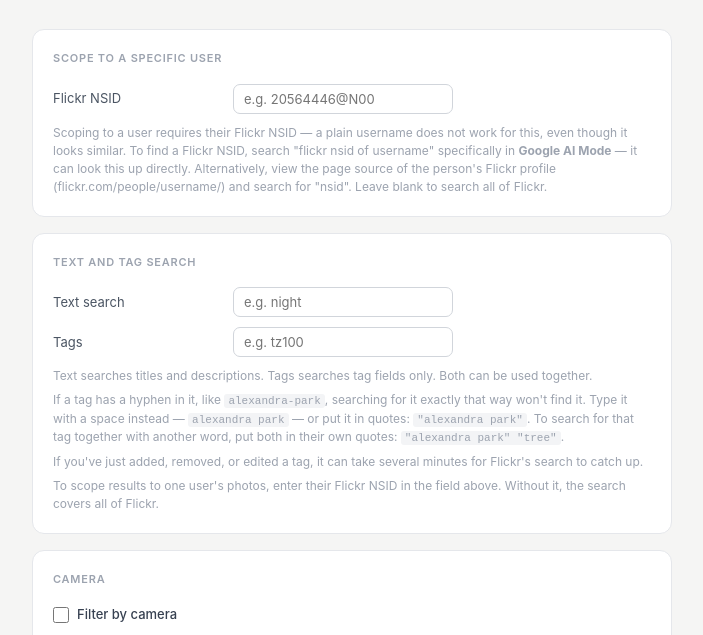
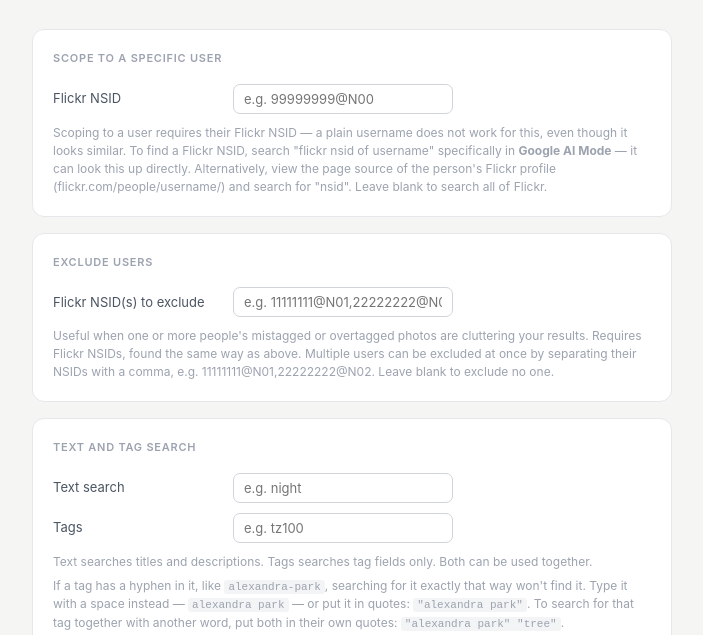
Before and after one commit to khladky/flickr-exif-search, a plain HTML site: page index.html in a window 1280 px wide. Shown: the part 119-754 px from the top of the page, without its empty margins (288-991 px from the left). Drawn offline with Linux system fonts and the light colour scheme.

Commit message:
Add files via upload

```diff
--- a/index.html
+++ b/index.html
@@ -93,9 +93,18 @@
     <div class="card-title">Scope to a specific user</div>
     <div class="field-row">
       <label for="nsid">Flickr NSID</label>
-      <input type="text" id="nsid" class="wide" placeholder="e.g. 20564446@N00" oninput="build()">
+      <input type="text" id="nsid" class="wide" placeholder="e.g. 99999999@N00" oninput="build()">
     </div>
     <div class="hint">Scoping to a user requires their Flickr NSID — a plain username does not work for this, even though it looks similar. To find a Flickr NSID, search "flickr nsid of username" specifically in <strong>Google AI Mode</strong> — it can look this up directly. Alternatively, view the page source of the person's Flickr profile (flickr.com/people/username/) and search for "nsid". Leave blank to search all of Flickr.</div>
+  </div>
+
+  <div class="card">
+    <div class="card-title">Exclude users</div>
+    <div class="field-row">
+      <label for="eui">Flickr NSID(s) to exclude</label>
+      <input type="text" id="eui" class="wide" placeholder="e.g. 11111111@N01,22222222@N02" oninput="build()">
+    </div>
+    <div class="hint">Useful when one or more people's mistagged or overtagged photos are cluttering your results. Requires Flickr NSIDs, found the same way as above. Multiple users can be excluded at once by separating their NSIDs with a comma, e.g. 11111111@N01,22222222@N02. Leave blank to exclude no one.</div>
   </div>
 
   <div class="card">
@@ -327,8 +336,9 @@
       <tr><td><code>exif_min_focallen</code></td><td>Min focal length (alt style)</td><td>mm (actual)</td><td><span class="badge badge-ok">works</span></td></tr>
       <tr><td><code>exif_max_focallen</code></td><td>Max focal length (alt style)</td><td>mm (actual)</td><td><span class="badge badge-ok">works</span></td></tr>
       <tr><td><code>cm</code></td><td>Camera model</td><td>make/model string</td><td><span class="badge badge-ok">works*</span></td></tr>
-      <tr><td><code>w</code></td><td>Scope to user (Flickr NSID only — a plain username does not work)</td><td>e.g. 20564446@N00</td><td><span class="badge badge-ok">works</span></td></tr>
-      <tr><td><code>user_id</code></td><td>Scope to user, alternative parameter name</td><td>e.g. 20564446@N00</td><td><span class="badge badge-ok">works</span></td></tr>
+      <tr><td><code>w</code></td><td>Scope to user (Flickr NSID only — a plain username does not work)</td><td>e.g. 99999999@N00</td><td><span class="badge badge-ok">works</span></td></tr>
+      <tr><td><code>user_id</code></td><td>Scope to user, alternative parameter name</td><td>e.g. 99999999@N00</td><td><span class="badge badge-ok">works</span></td></tr>
+      <tr><td><code>eui</code></td><td>Exclude one or more users' photos (comma-separated NSIDs)</td><td>Flickr NSID</td><td><span class="badge badge-ok">works</span></td></tr>
       <tr><td><code>text</code></td><td>Text search</td><td>string</td><td><span class="badge badge-ok">works</span></td></tr>
       <tr><td><code>tags</code></td><td>Tag search</td><td>string</td><td><span class="badge badge-ok">works</span></td></tr>
       <tr><td><code>sort</code></td><td>Sort order</td><td>see builder</td><td><span class="badge badge-ok">works</span></td></tr>
@@ -350,7 +360,7 @@
     and documented by <a href="http://blog.michael-lowry.com/2008/01/flickr-exif-search.html" target="_blank">Michael A. Lowry (2008)</a>
     and <a href="https://cogdogblog.com/2015/05/monkeying-around/" target="_blank">Alan Levine (2015)</a>.
     content_types= documented by the <a href="https://www.flickr.org/flickr-commons-about-content-type-on-flickr-com/" target="_blank">Flickr Foundation (2023)</a>.
-    exif_min/max_focallen, exif_min/max_aperture, exif_min/max_exposure, tags=, user_id=, sort=, view_all=1,
+    exif_min/max_focallen, exif_min/max_aperture, exif_min/max_exposure, tags=, user_id=, eui=, sort=, view_all=1,
     dimension_search_mode/width/height, focal length correction and non-working parameters confirmed June 2026.
   </footer>
 
@@ -379,6 +389,10 @@ function build() {
   var nsid = v('nsid');
   if (nsid) {
     params.push('user_id=' + encodeURIComponent(nsid));
+  }
+  var eui = v('eui');
+  if (eui) {
+    params.push('eui=' + encodeURIComponent(eui));
   }
 
   var useCam = checked('use_cam');
```
